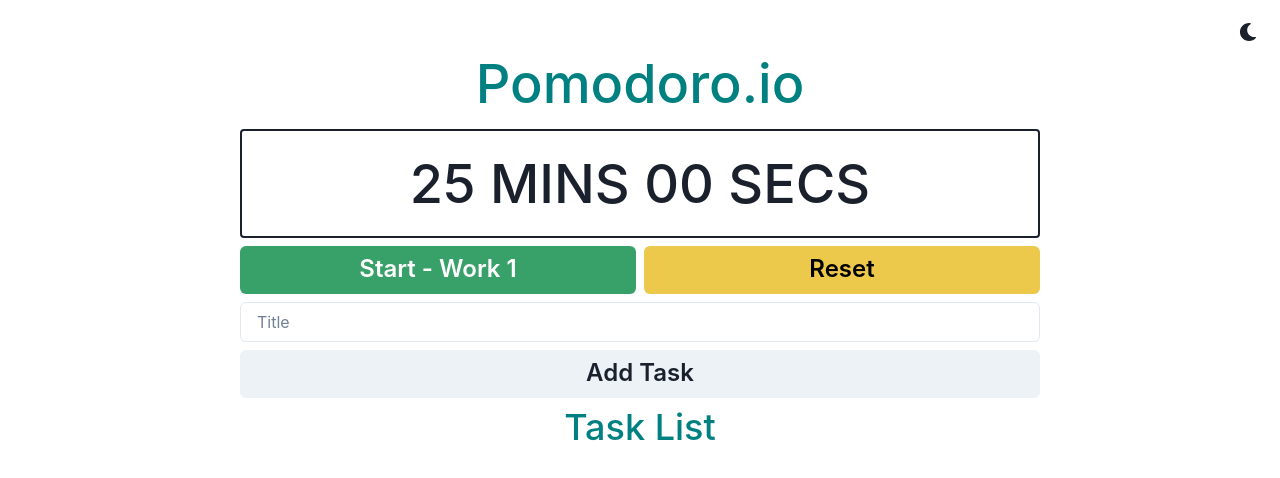
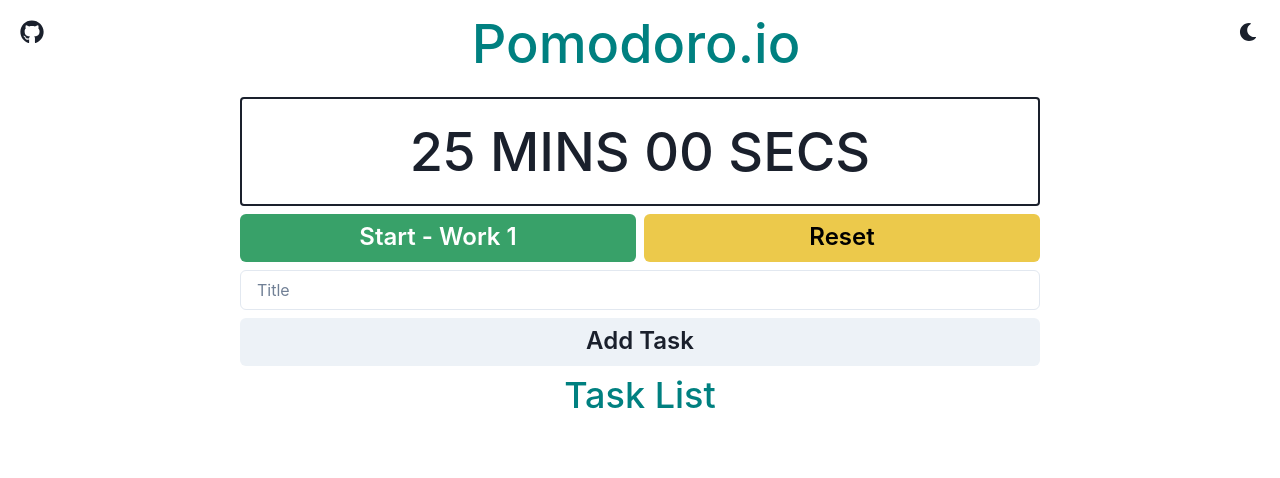
Before and after one commit to treavorgagne/productivity-app, a React (Create React App) app: page / in a window 1280 px wide. Shown: the top 478 px of the page. Built offline with nearby package versions, Linux system fonts and the light colour scheme.

Commit message:
moved all items to header

```diff
--- a/src/App.js
+++ b/src/App.js
@@ -1,16 +1,16 @@
 import React from 'react';
 import { ChakraProvider, Box, VStack, Grid, theme } from '@chakra-ui/react';
-import { ColorModeSwitcher } from './ColorModeSwitcher';
 import { Timer } from './components/Timer';
 import { List } from './components/List';
+import { Header } from './components/Header';
 
 function App() {
   return (
     <ChakraProvider theme={theme}>
       <Box textAlign="center" fontSize="xl">
         <Grid minH="100vh" p={3}>
-          <ColorModeSwitcher justifySelf="flex-end" />
-          <VStack spacing={8}>
+          <VStack>
+            <Header />
             <Box w={'100%'} mx={'auto'} h={'93vh'}>
               <Timer />
               <List />
--- /dev/null
+++ b/src/components/Header.js
@@ -0,0 +1,41 @@
+import React from 'react';
+import { Stack, Link, Button, Heading, Box } from '@chakra-ui/react';
+import { ColorModeSwitcher } from '../ColorModeSwitcher';
+import { FaGithub } from 'react-icons/fa';
+
+export function Header() {
+  return (
+    <Stack w="100%" direction={'row'} justify="space-between">
+      <Box>
+        <Link
+          href="https://github.com/treavorgagne?tab=repositories"
+          target="_blank"
+          rel="noopener noreferrer"
+        >
+          <Button p={0} bg={'none'}>
+            <FaGithub size={24} />
+          </Button>
+        </Link>
+      </Box>
+      <Box>
+        <Heading
+          textAlign={['left', 'center', 'center']}
+          fontWeight={'500'}
+          fontSize={['28px', '36px', '40px', '54px']}
+          color={'teal'}
+          pb={'3'}
+        >
+          <Link
+            isExternal
+            href="https://todoist.com/productivity-methods/pomodoro-technique"
+          >
+            Pomodoro.io
+          </Link>
+        </Heading>
+      </Box>
+      <Box>
+        <ColorModeSwitcher justifySelf="flex-end" />
+      </Box>
+    </Stack>
+  );
+}
--- a/src/components/Timer.js
+++ b/src/components/Timer.js
@@ -1,5 +1,5 @@
 import React, { useState, useEffect, useRef } from 'react';
-import { Box, Button, Text, Stack, Heading, Link } from '@chakra-ui/react';
+import { Box, Button, Text, Stack } from '@chakra-ui/react';
 
 export function Timer() {
   const pomodoroTime = [1500, 300, 1500, 300, 1500, 300, 1500, 900];
@@ -47,22 +47,6 @@ export function Timer() {
 
   return (
     <Box mx={'auto'} maxWidth={'800px'}>
-      <Box>
-        <Heading
-          textAlign={['left', 'center', 'center']}
-          fontWeight={'500'}
-          fontSize={['28px', '36px', '40px', '54px']}
-          color={'teal'}
-          pb={'3'}
-        >
-          <Link
-            isExternal
-            href="https://todoist.com/productivity-methods/pomodoro-technique"
-          >
-            Pomodoro.io
-          </Link>
-        </Heading>
-      </Box>
       <Box border={'2px'} p={3} borderRadius={'4px'}>
         <Text fontWeight={'500'} fontSize={['28px', '36px', '40px', '54px']}>
           {lpad(Math.floor(time / 60).toString())} MINS{' '}
```
